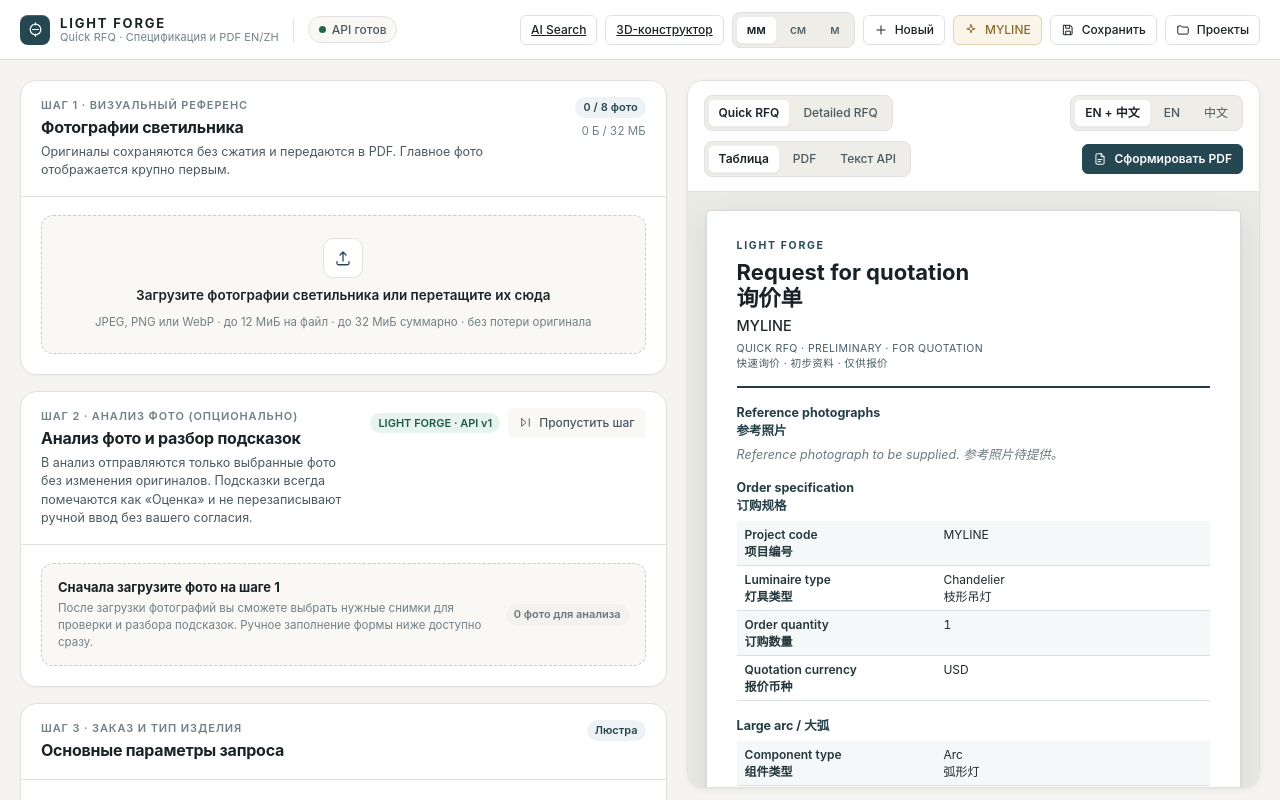
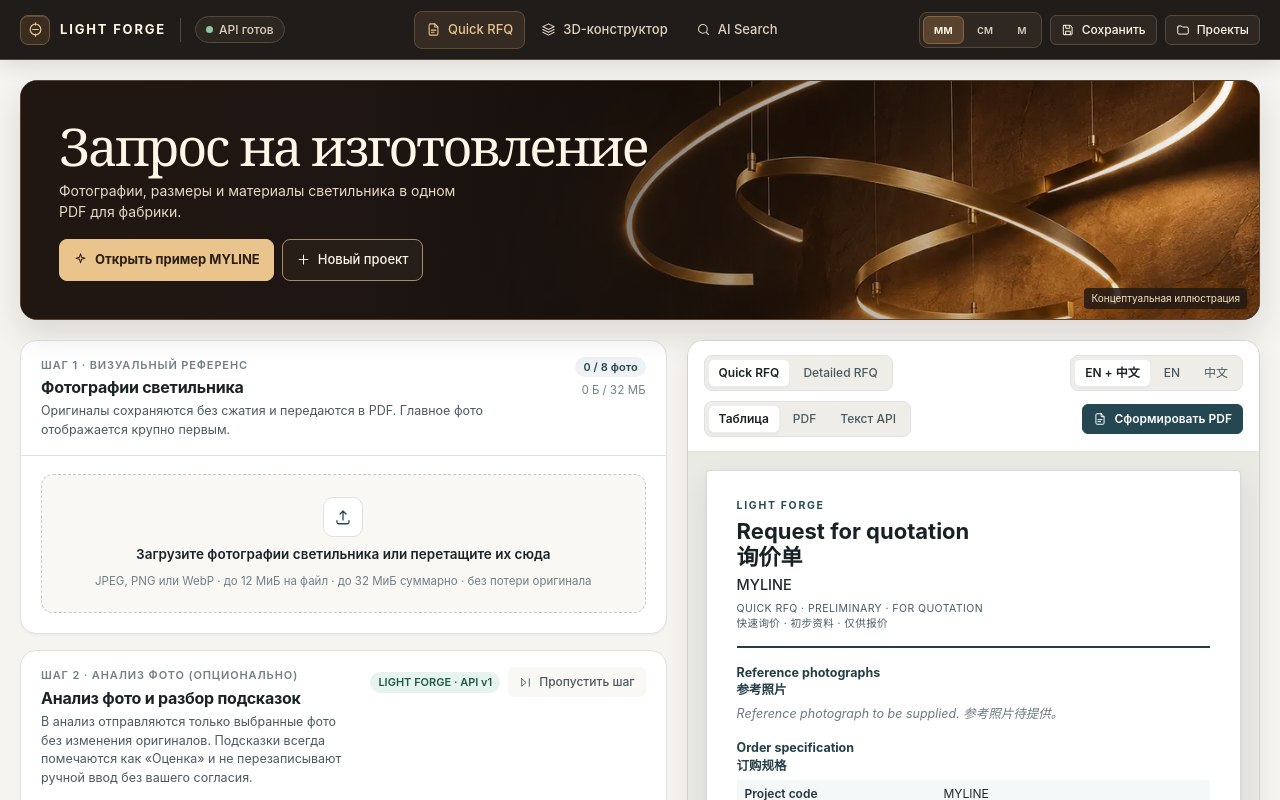
Before and after one commit to vaseadimon640-debug/light-forge, a Next.js app: page / in a window 1280 px wide. Shown: the top 800 px of the page. Built offline with nearby package versions, Linux system fonts and the light colour scheme.

Commit message:
Refresh LIGHT FORGE with studio navigation and motion

```diff
--- a/src/app/layout.tsx
+++ b/src/app/layout.tsx
@@ -1,6 +1,7 @@
 import type { Metadata, Viewport } from 'next';
 import type { ReactNode } from 'react';
 import './globals.css';
+import './studio.css';
 
 export const metadata: Metadata = {
   title: { default: 'LIGHT FORGE — Quick RFQ и 3D', template: '%s | LIGHT FORGE' },
@@ -11,7 +12,7 @@ export const metadata: Metadata = {
 export const viewport: Viewport = {
   width: 'device-width',
   initialScale: 1,
-  themeColor: '#f6f5f1',
+  themeColor: '#201c19',
 };
 
 export default function RootLayout({ children }: { children: ReactNode }) {
--- /dev/null
+++ b/src/app/studio.css
@@ -0,0 +1,281 @@
+:root {
+  --studio-charcoal: #201c19;
+  --studio-cream: #fff6e7;
+  --studio-brass: #e9c48d;
+  --studio-line: #54483b;
+  --studio-motion: cubic-bezier(.22, .75, .25, 1);
+}
+
+.lf-topbar.lf-studio-topbar,
+.lfg-topbar.lf-studio-topbar {
+  background: var(--studio-charcoal);
+  color: var(--studio-cream);
+  border-bottom-color: var(--studio-line);
+  box-shadow: 0 5px 20px #18120b1c;
+}
+
+.lf-studio-topbar .lf-brand-title,
+.lf-studio-topbar .lfg-brand-title {
+  color: var(--studio-cream);
+}
+
+.lf-studio-topbar .lf-brand-mark,
+.lf-studio-topbar .lfg-brand-mark {
+  background: #3b2c20;
+  border: 1px solid #705439;
+  color: var(--studio-brass);
+}
+
+.lf-studio-topbar .lf-status-pill {
+  color: #ded2c1;
+  background: #2c2621;
+  border-color: var(--studio-line);
+}
+
+.lf-studio-topbar .lf-status-dot--ok { background: #90c6a3; }
+.lf-studio-topbar .lf-divider-v { background: var(--studio-line); }
+
+.lf-studio-nav {
+  display: flex;
+  align-items: center;
+  gap: 4px;
+  max-width: 100%;
+}
+
+.lf-studio-nav-item {
+  display: inline-flex;
+  align-items: center;
+  justify-content: center;
+  gap: 7px;
+  min-height: 38px;
+  padding: 0 11px;
+  border: 1px solid transparent;
+  border-radius: 8px;
+  color: #ded2c1;
+  font-size: 13px;
+  font-weight: 550;
+  text-decoration: none;
+  white-space: nowrap;
+  transition: color 160ms, background 160ms, border-color 160ms;
+}
+
+.lf-studio-nav-item[aria-current='page'],
+a.lf-studio-nav-item:hover {
+  color: var(--studio-brass);
+  background: #352b22;
+  border-color: #624a35;
+}
+
+.lf-studio-topbar .lf-topbar-actions > .lf-btn,
+.lf-studio-topbar .lfg-actions > .lfg-btn,
+.lf-studio-topbar .lf-segment {
+  background: #2e2722;
+  border-color: var(--studio-line);
+  color: var(--studio-cream);
+}
+
+.lf-studio-topbar .lf-topbar-actions > .lf-btn:hover:not(:disabled),
+.lf-studio-topbar .lfg-actions > .lfg-btn:hover:not(:disabled) {
+  background: #43362b;
+  border-color: #866b50;
+}
+
+.lf-studio-topbar .lfg-actions > :is(.lfg-btn--primary, .lfg-btn--brass),
+.lf-studio-topbar .lf-topbar-actions > .lf-btn--brass {
+  color: var(--studio-brass);
+  border-color: #866b50;
+}
+
+.lf-studio-topbar .lf-segment-btn { color: #ded2c1; }
+.lf-studio-topbar .lf-segment-btn[aria-pressed='true'] {
+  background: #59432e;
+  border-color: #886644;
+  color: var(--studio-cream);
+}
+
+.lf-studio-topbar :is(button, a):focus-visible,
+.lf-studio-banner button:focus-visible {
+  outline: 2px solid var(--studio-brass);
+  outline-offset: 3px;
+}
+
+.lf-studio-intro {
+  width: 100%;
+  max-width: var(--container-max);
+  align-self: center;
+  padding: 20px 20px 0;
+}
+
+.lf-studio-banner {
+  position: relative;
+  isolation: isolate;
+  display: flex;
+  flex-direction: column;
+  justify-content: center;
+  align-items: flex-start;
+  gap: 8px;
+  overflow: hidden;
+  min-height: 180px;
+  padding: clamp(20px, 3vw, 38px);
+  border: 1px solid #594332;
+  border-radius: 17px;
+  background: #241a15;
+  color: var(--studio-cream);
+  text-align: left;
+  box-shadow: 0 14px 32px #24170c20;
+}
+
+.lf-studio-banner::before {
+  position: absolute;
+  inset: 0;
+  z-index: -1;
+  content: '';
+  background:
+    linear-gradient(90deg, #201713 8%, #201713ee 28%, #20171368 57%, #20171300 100%),
+    url('/studio-light.webp') center 51% / cover;
+}
+
+.lf-studio-banner h1 {
+  max-width: 24ch;
+  margin: 0;
+  color: var(--studio-cream);
+  font-family: Georgia, 'Times New Roman', serif;
+  font-size: clamp(28px, 4.1vw, 52px);
+  font-weight: 400;
+  line-height: 1.04;
+  letter-spacing: -.044em;
+  text-wrap: balance;
+}
+
+.lf-studio-banner p {
+  max-width: 46ch;
+  margin: 0;
+  color: #e6d9c9;
+  font-size: 14px;
+  line-height: 1.48;
+}
+
+.lf-studio-banner-actions {
+  display: flex;
+  flex-wrap: wrap;
+  gap: 8px;
+  margin-top: 8px;
+}
+
+.lf-studio-banner .lf-btn { min-height: 42px; }
+.lf-studio-banner .lf-studio-banner-primary {
+  background: var(--studio-brass);
+  border-color: var(--studio-brass);
+  color: #2d1e14;
+  font-weight: 650;
+}
+
+.lf-studio-banner .lf-studio-banner-primary:hover {
+  background: #ffdaa1;
+  border-color: #ffdaa1;
+}
+
+.lf-studio-banner .lf-studio-banner-secondary {
+  background: #2a211bcc;
+  border-color: #a58a6d;
+  color: var(--studio-cream);
+}
+
+.lf-studio-banner .lf-studio-banner-secondary:hover { background: #4a392a; }
+
+.lf-studio-art-caption {
+  position: absolute;
+  inset: auto 12px 10px auto;
+  padding: 3px 7px;
+  border-radius: 4px;
+  background: #241a15da;
+  color: #f6e1c6;
+  font-size: 10px;
+}
+
+.lf-studio-banner.lf-studio-banner--search {
+  gap: 12px;
+  min-height: 172px;
+  text-align: left;
+}
+
+.lf-studio-banner--search h1 { font-size: clamp(28px, 4.1vw, 44px); }
+.lf-studio-banner--search p { max-width: 44ch; }
+
+.vs-shell .vs-studio-card,
+.lf-main .lf-preview-card,
+.lfg-root .lfg-viewport-pane {
+  border-color: #d8d1c6;
+  box-shadow: 0 8px 26px #2e211111, 0 1px 3px #2e21110b;
+}
+
+.vs-shell .vs-dropzone {
+  background: radial-gradient(ellipse at 50% 0%, #fbf3e5, transparent 80%), var(--bg-subtle);
+  border-color: #bfaa8e;
+}
+
+.vs-shell .vs-dropzone-icon { color: #825c31; }
+
+@keyframes lf-studio-enter {
+  from { opacity: 0; translate: 0 8px; }
+  to { opacity: 1; translate: 0 0; }
+}
+
+@media (prefers-reduced-motion: no-preference) {
+  @view-transition { navigation: auto; }
+
+  ::view-transition-old(root),
+  ::view-transition-new(root) { animation-duration: 200ms; }
+
+  .lf-studio-banner > *,
+  .vs-shell .vs-results-flow,
+  .lfg-root .lfg-viewport-pane {
+    animation: lf-studio-enter 300ms var(--studio-motion) both;
+  }
+
+  .lf-studio-banner p { animation-delay: 40ms; }
+  .lf-studio-banner-actions { animation-delay: 75ms; }
+}
+
+@media (max-width: 1120px) {
+  .lf-studio-intro { padding: 14px 14px 8px; }
+}
+
+@media (max-width: 860px) {
+  .lf-studio-nav {
+    order: 3;
+    width: 100%;
+    border-top: 1px solid var(--studio-line);
+    padding-top: 6px;
+  }
+
+  .lf-studio-nav-item { flex: 1; }
+
+  .lf-studio-topbar .lf-topbar-actions { width: auto; }
+}
+
+@media (max-width: 540px) {
+  .lf-studio-topbar .lf-topbar-actions { justify-content: flex-start; }
+  .lf-studio-topbar .lf-status-pill { padding-inline: 8px; }
+  .lf-studio-banner::before {
+    background:
+      linear-gradient(90deg, #201713f5 4%, #201713df 53%, #2017134d 100%),
+      url('/studio-light.webp') 62% 47% / cover;
+  }
+  .lf-studio-banner { border-radius: 14px; }
+  .lf-studio-banner-actions { margin-top: 4px; }
+  .lf-studio-nav-item { padding-inline: 5px; min-height: 42px; font-size: 12px; }
+}
+
+@media (max-width: 1120px) and (prefers-reduced-motion: no-preference) {
+  .lf-main[data-mobile-pane='form'] .lf-editor-col,
+  .lf-main[data-mobile-pane='preview'] .lf-preview-col {
+    animation: lf-studio-enter 200ms var(--studio-motion);
+  }
+}
+
+@media (prefers-reduced-motion: reduce) {
+  .lf-studio-nav-item,
+  .lf-studio-banner .lf-btn { transition: none; }
+  .vs-shell :is(.vs-toast, .vs-drawer, .vs-results-flow) { animation: none; }
+}
--- /dev/null
+++ b/src/ui/StudioNavigation.tsx
@@ -0,0 +1,34 @@
+import { FilePdfIcon, LayersIcon, SearchIcon } from './icons';
+
+const sections = [
+  { id: 'rfq', label: 'Quick RFQ', href: '/', Icon: FilePdfIcon },
+  { id: 'geometry', label: '3D-конструктор', href: '/geometry', Icon: LayersIcon },
+  { id: 'search', label: 'AI Search', href: '/search', Icon: SearchIcon },
+] as const;
+
+type Section = (typeof sections)[number]['id'];
+
+export function StudioNavigation({ current, keepWorkspaceOpen = false }: {
+  current: Section;
+  keepWorkspaceOpen?: boolean;
+}) {
+  return (
+    <nav className="lf-studio-nav" aria-label="Разделы LIGHT FORGE">
+      {sections.map(({ id, label, href, Icon }) => id === current ? (
+        <span key={id} className="lf-studio-nav-item" aria-current="page">
+          <Icon size={15} />
+          {label}
+        </span>
+      ) : (
+        <a key={id} className="lf-studio-nav-item" href={href}
+          target={keepWorkspaceOpen ? '_blank' : undefined}
+          rel={keepWorkspaceOpen ? 'noopener' : undefined}
+          title={keepWorkspaceOpen ? `Открыть ${label} в новой вкладке` : undefined}
+        >
+          <Icon size={15} />
+          {label}
+        </a>
+      ))}
+    </nav>
+  );
+}
--- a/src/ui/quick-rfq/QuickRfqWorkspace.tsx
+++ b/src/ui/quick-rfq/QuickRfqWorkspace.tsx
@@ -21,6 +21,7 @@ import {
   SparkIcon,
 } from '../icons';
 import { ComponentEditor } from './ComponentEditor';
+import { StudioNavigation } from '../StudioNavigation';
 import {
   addComponentToProject,
   addPhotosToSnapshot,
@@ -755,7 +756,7 @@ export function QuickRfqWorkspace({
   return (
     <div className="lf-shell">
       {/* Top Studio Bar */}
-      <header className="lf-topbar">
+      <header className="lf-topbar lf-studio-topbar">
         <div className="lf-brand-group">
           <div className="lf-brand">
             <span className="lf-brand-mark">
@@ -763,7 +764,6 @@ export function QuickRfqWorkspace({
             </span>
             <div className="lf-brand-text">
               <span className="lf-brand-title">LIGHT FORGE</span>
-              <span className="lf-brand-sub">Quick RFQ · Спецификация и PDF EN/ZH</span>
             </div>
           </div>
 
@@ -783,11 +783,9 @@ export function QuickRfqWorkspace({
           </span>
         </div>
 
+        <StudioNavigation current="rfq" keepWorkspaceOpen />
+
         <div className="lf-topbar-actions">
-          <a href="/search" target="_blank" rel="noopener" className="lf-btn lf-btn--sm">AI Search</a>
-          <a href="/geometry" target="_blank" rel="noopener" className="lf-btn lf-btn--sm" title="Открыть 3D-конструктор в новой вкладке">
-            3D-конструктор
-          </a>
           {/* Global Display Unit Switcher (storage stays canonical in mm) */}
           <div className="lf-segment" role="group" aria-label="Единицы отображения размеров">
             {units.map(u => (
@@ -804,31 +802,6 @@ export function QuickRfqWorkspace({
               </button>
             ))}
           </div>
-
-          <button
-            id="lf-new-project-btn"
-            type="button"
-            className="lf-btn lf-btn--sm"
-            onClick={() => {
-              setLastSavedFingerprint(null);
-              loadSnapshotIntoWorkspace({ project: newProject(), originals: {} }, 'Создан новый проект');
-            }}
-          >
-            <PlusIcon size={14} /> Новый
-          </button>
-
-          <button
-            id="lf-load-myline-btn"
-            type="button"
-            className="lf-btn lf-btn--brass lf-btn--sm"
-            title="Загрузить эталонный проект MYLINE с реальными параметрами"
-            onClick={() => {
-              setLastSavedFingerprint(null);
-              loadSnapshotIntoWorkspace({ project: createMyline(), originals: {} }, 'Загружен шаблон MYLINE');
-            }}
-          >
-            <SparkIcon size={14} /> MYLINE
-          </button>
 
           <button
             id="lf-save-project-btn"
@@ -855,6 +828,40 @@ export function QuickRfqWorkspace({
         </div>
       </header>
 
+      <section className="lf-studio-intro" aria-labelledby="lf-workbench-title">
+        <div className="lf-studio-banner lf-studio-banner--rfq">
+          <h1 id="lf-workbench-title">Запрос на изготовление</h1>
+          <p>Фотографии, размеры и материалы светильника в одном PDF для фабрики.</p>
+          <div className="lf-studio-banner-actions">
+            <button
+              id="lf-load-myline-btn"
+              type="button"
+              className="lf-btn lf-studio-banner-primary"
+              onClick={() => {
+                setLastSavedFingerprint(null);
+                setMobilePane('form');
+                loadSnapshotIntoWorkspace({ project: createMyline(), originals: {} }, 'Загружен шаблон MYLINE');
+              }}
+            >
+              <SparkIcon size={15} /> Открыть пример MYLINE
+            </button>
+            <button
+              id="lf-new-project-btn"
+              type="button"
+              className="lf-btn lf-studio-banner-secondary"
+              onClick={() => {
+                setLastSavedFingerprint(null);
+                setMobilePane('form');
+                loadSnapshotIntoWorkspace({ project: newProject(), originals: {} }, 'Создан новый проект');
+              }}
+            >
+              <PlusIcon size={15} /> Новый проект
+            </button>
+          </div>
+          <span className="lf-studio-art-caption">Концептуальная иллюстрация</span>
+        </div>
+      </section>
+
       {/* Mobile Workbench Switcher */}
       <nav className="lf-mobile-switch" aria-label="Переключение редактора и предпросмотра">
         <div className="lf-segment">
@@ -880,7 +887,7 @@ export function QuickRfqWorkspace({
       </nav>
 
       {/* Main Split Workbench */}
-      <main className="lf-main">
+      <main className="lf-main" data-mobile-pane={mobilePane}>
         <div className={`lf-editor-col${mobilePane === 'preview' ? ' lf-pane--hidden-mobile' : ''}`}>
           {/* Step 1: Photos */}
           <PhotoManager
```
Also changed, not shown: src/ui/geometry/GeometryWorkspace.tsx (+6 -6 lines), src/ui/visual-search/VisualSearch.tsx (+7 -11 lines), public/studio-light.webp (added).
